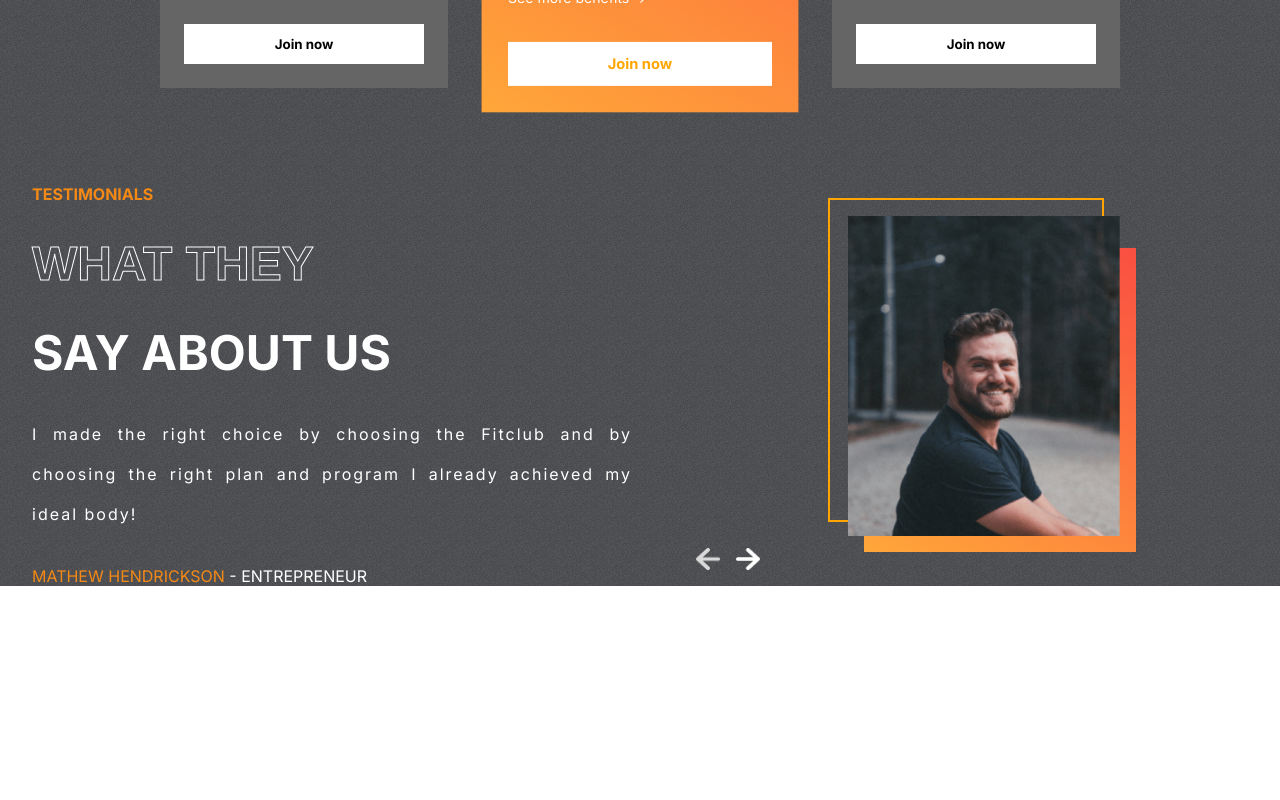
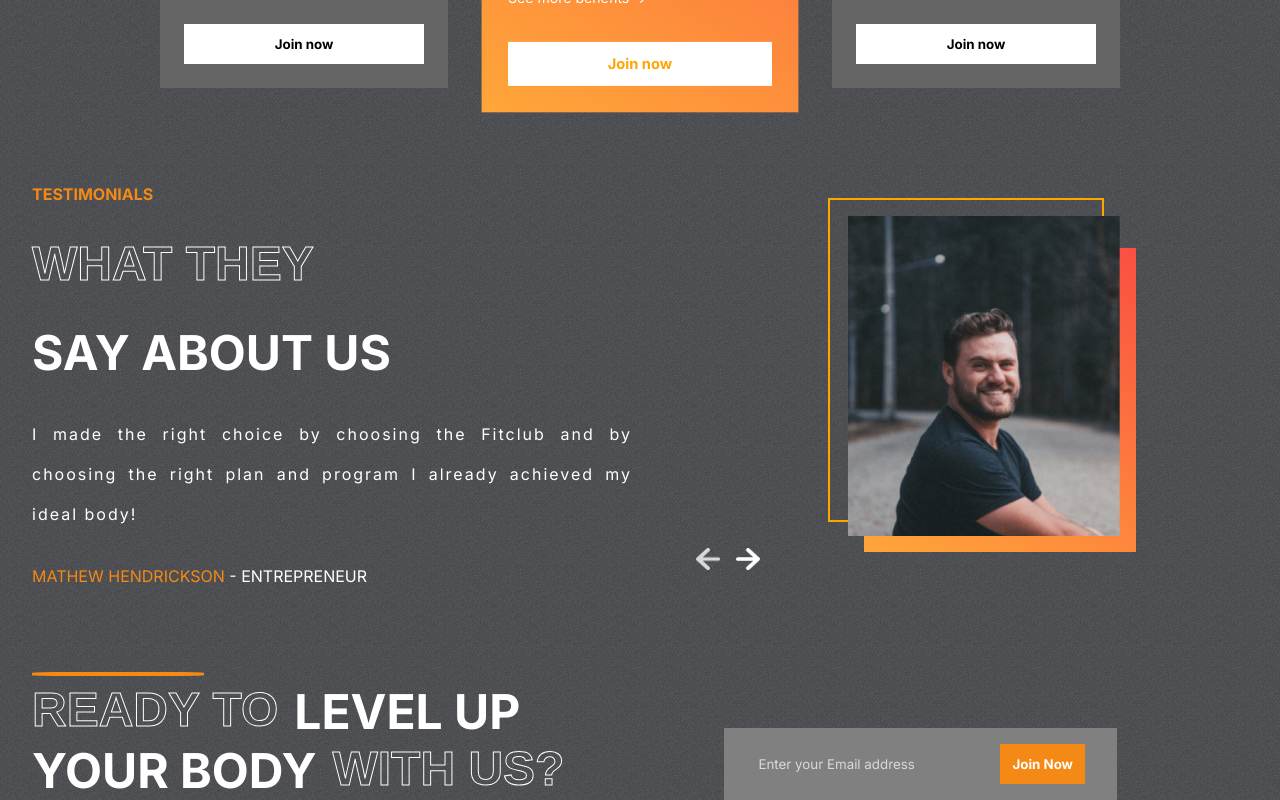
Before and after one commit to murataktas61/gymweb, a React (Create React App) app: page / in a window 1280 px wide. Shown: the part 2344-3144 px from the top of the page. Before the commit the page ends 2930 px from the top, so only its background shows below. Built offline with nearby package versions, Linux system fonts and the light colour scheme.

Commit message:
join section add

```diff
--- a/src/App.js
+++ b/src/App.js
@@ -1,5 +1,6 @@
 import './App.css';
 import Hero from './components/Hero/Hero';
+import Join from './components/Join/Join';
 import Plans from './components/Plans/Plans';
 import Program from './components/Programs/Program';
 import Reasons from './components/Reasons/Reasons';
@@ -12,6 +13,7 @@
          <Reasons/>
          <Plans/>
          <Testimonials/>
+         <Join/>
     </div>
   );
 }
--- /dev/null
+++ b/src/components/Join/Join.css
@@ -0,0 +1,48 @@
+.Join{
+    display: flex;
+    padding: 0 2rem;
+    gap: 10rem;
+}
+.left-j{
+    color: white;
+    font-size: 3rem;
+    font-weight: bold;
+    text-transform: uppercase;
+    position: relative;
+}
+.left-j>hr{
+    position: absolute;
+    width: 10.5rem;
+    border: 2px solid var(--orange);
+    border-radius: 20%;
+    margin:-10px 0;
+}
+.left-j>div{
+    display: flex;
+    gap: 1rem;
+}
+.right-j{
+    display: flex;
+    justify-content: center;
+    align-items: flex-end;
+}
+.email-container{
+    display: flex;
+    gap: 3rem;
+    background-color: gray;
+    padding: 1rem 2rem;
+}
+.email-container>input{
+    background-color: transparent;
+    border:none;
+    outline: none;
+    color: var(--lightgray);
+}
+
+::placeholder{
+    color: var(--lightgray);
+}
+.btn-j{
+    background-color: var(--orange);
+    color: white;
+}
--- /dev/null
+++ b/src/components/Join/Join.jsx
@@ -0,0 +1,42 @@
+import React,{useRef} from 'react'
+import './Join.css'
+import emailjs from '@emailjs/browser'
+const Join = () => {
+
+    const form = useRef()
+    const sendEmail = (e) => {
+        e.preventDefault();
+
+        emailjs.sendForm('service_rwibnyl', 'template_5qqts1f', form.current, 'Xabrc8HKt_QuhUbxa')
+          .then((result) => {
+              console.log(result.text);
+          }, (error) => {
+              console.log(error.text);
+          });
+      };
+
+
+  return (
+    <div className='Join' id="join-us">
+      <div className='left-j'>
+        <hr/>
+        <div>
+            <span className='stroke-text'>READY TO</span>
+            <span>LEVEL UP</span>
+        </div>
+        <div>
+            <span>YOUR BODY</span>
+            <span className='stroke-text'>WITH US?</span>
+        </div>
+      </div>
+      <div className='right-j'>
+        <form ref={form} onSubmit={sendEmail} className='email-container'>
+            <input type="email" name="user_email" placeholder='Enter your Email address' />
+            <button className='btn btn-j'>Join Now</button>
+        </form>
+      </div>
+    </div>
+  )
+}
+
+export default Join
```
